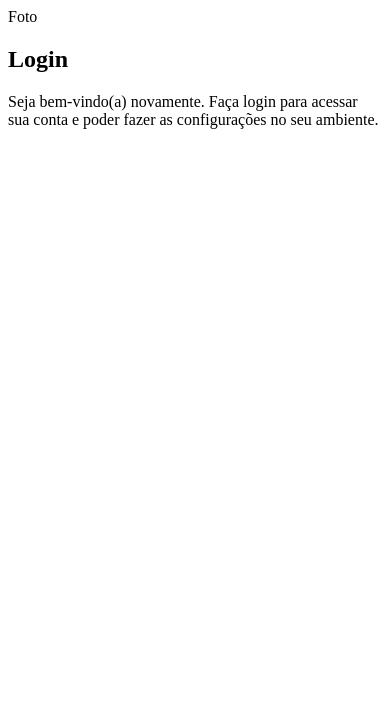
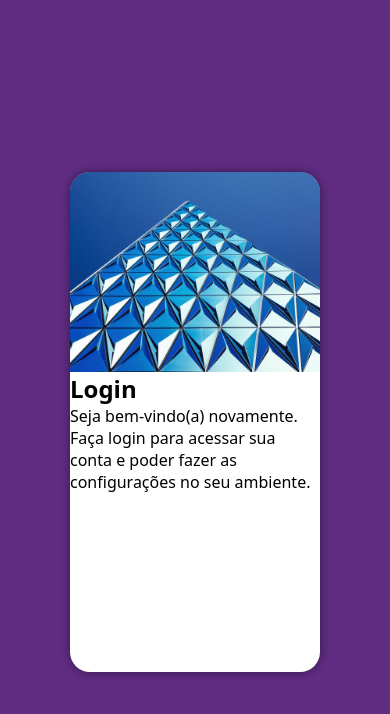
Before and after one commit to LuizCGomez/projeto-login, a plain HTML site: page index.html in a window 390 px wide. Drawn offline with Linux system fonts and the light colour scheme.

Commit message:
Versão mobile first da tela de login

```diff
--- a/estilos/style.css
+++ b/estilos/style.css
@@ -5,3 +5,49 @@
     Verde: #49a09d
     Lilás: #5f2c82
 */
+
+*{
+    font-family: system-ui, -apple-system, BlinkMacSystemFont, 'Segoe UI', Roboto, Oxygen, Ubuntu, Cantarell, 'Open Sans', 'Helvetica Neue', sans-serif;
+    padding: 0px;
+    margin: 0px;
+    box-sizing: border-box;
+}
+
+body, html {
+    background-color: #5f2c82;
+    height: 100vh;
+    width:  100vw;
+}
+
+main {
+    position: relative;
+    height: 100vh;
+    width: 100vw;
+}
+
+section#login {
+    position: absolute;
+    top: 50%;
+    left: 50%;
+    transform: translate(-50%, -50%);
+    overflow: hidden;
+
+    background-color: white;
+    width: 250px;
+    height: 500px;
+    border-radius: 20px;
+    box-shadow: 0px 0px 10px rgba(0, 0, 0, 0.450);
+}
+
+section#login > div#imagem {
+    display: block;
+    background: #5f2c82 url(../imagens/metal.jpg) no-repeat;
+    background-size: cover;
+    background-position: left bottom;
+    height: 200px;
+}
+
+section#login > div#formulario {
+    display: block;
+    padding: 10px;
+}
--- a/index.html
+++ b/index.html
@@ -8,10 +8,8 @@
 </head>
 <body>
     <main>
-        <section>
-            <div id="imagem">
-                Foto
-            </div>
+        <section id="login">
+            <div id="imagem"></div>
             <div id="formulário">
                 <h1>Login</h1>
                 <p>Seja bem-vindo(a) novamente. Faça login para acessar sua conta e poder fazer as configurações no seu ambiente.</p>
```
Also changed, not shown: imagens/metal.jpg (renamed from imagens/pexels-scott-webb-139198.jpg).
